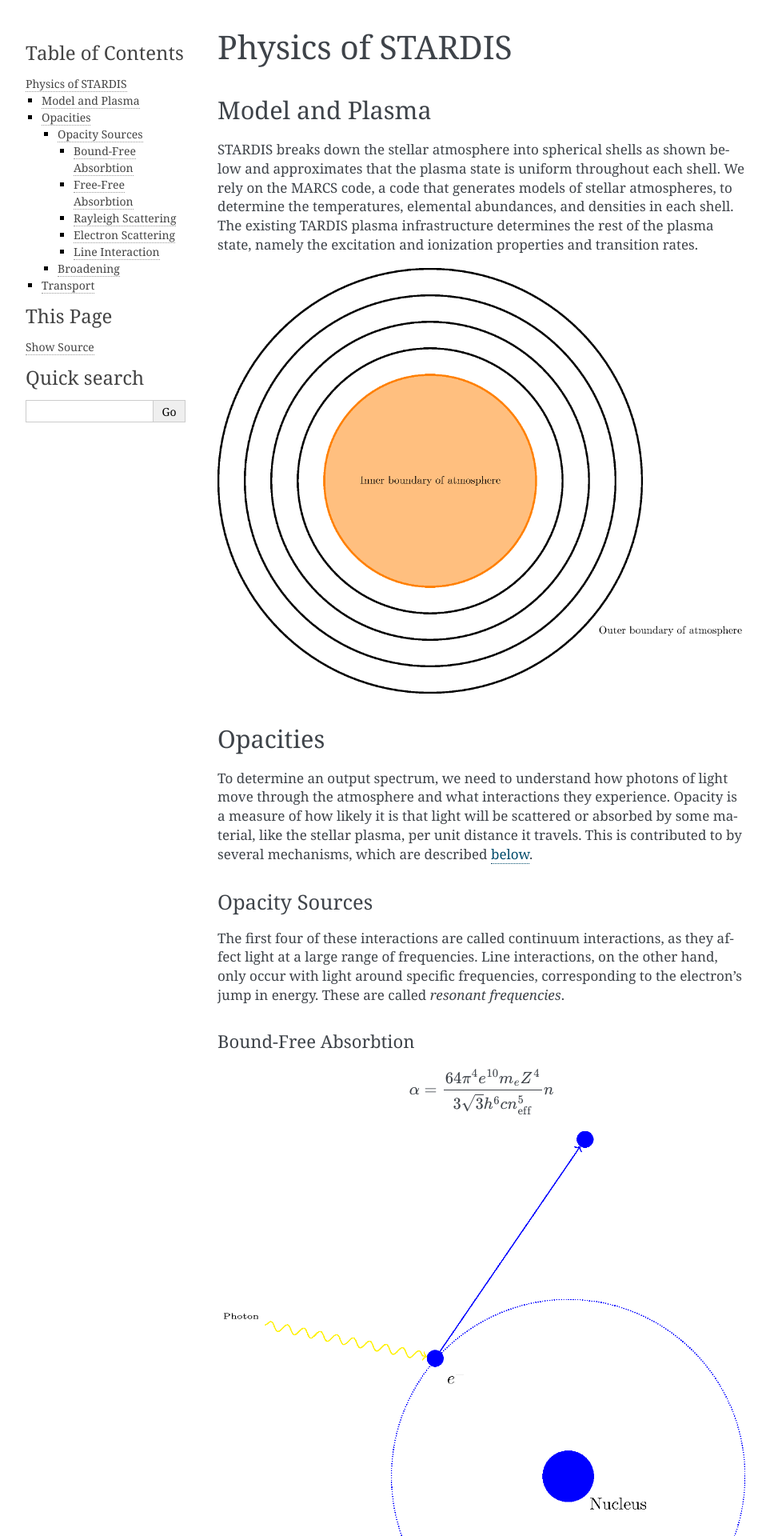
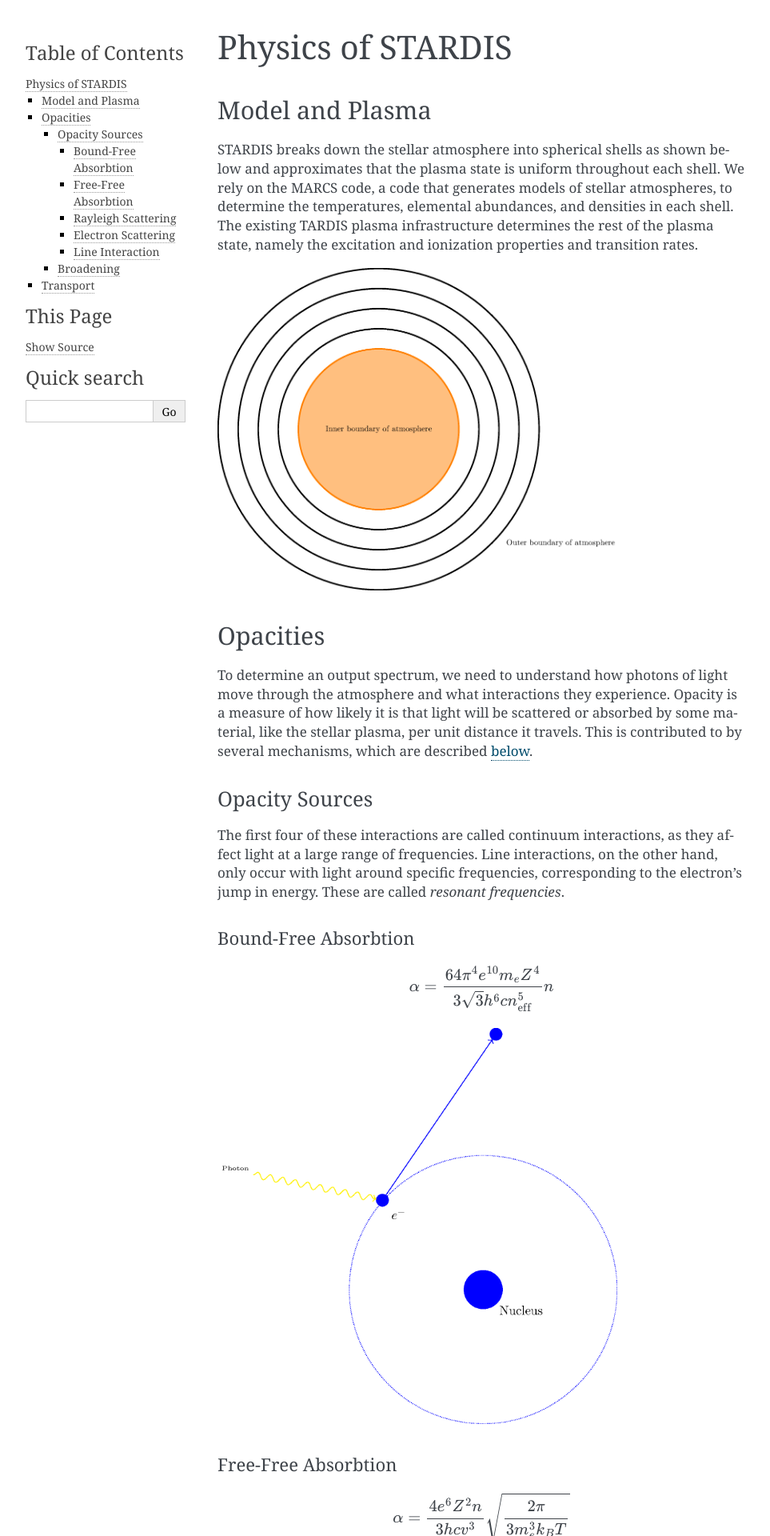
Before and after one commit to tardis-sn/stardis, a Sphinx documentation site: the page built from docs/physics/physics_of_stardis.rst, in a window 1280 px wide. Shown: the top 1920 px of the page at 80% size, without its empty margins (148-1111 px from the left). Built offline with Sphinx 7.4.7, drawn with Linux system fonts in a browser that asks for light colours; the version number could not be read and is left out.

Commit message:
Change image widths to 500 px (#82)

```diff
--- a/docs/physics/physics_of_stardis.rst
+++ b/docs/physics/physics_of_stardis.rst
@@ -9,7 +9,7 @@
 STARDIS breaks down the stellar atmosphere into spherical shells as shown below and approximates that the plasma state is uniform throughout each shell. We rely on the MARCS code, a code that generates models of stellar atmospheres, to determine the temperatures, elemental abundances, and densities in each shell. The existing TARDIS plasma infrastructure determines the rest of the plasma state, namely the excitation and ionization properties and transition rates.
 
 .. image:: media/model_and_plasma-1.png
-   :width: 100 %
+   :width: 500 px
    :alt: Diagram showing inner and outer boundaries of the stellar atmosphere
 
 =========
@@ -32,7 +32,7 @@
    \alpha = \frac{64 \pi^4 e^{10} m_e Z^4}{3 \sqrt 3 h^6 c n_{\text{eff}}^5} n
 
 .. image:: media/bound_free_absorbtion-1.png
-   :width: 100 %
+   :width: 500 px
    :alt: Diagram of bound-free absorbtion
 
 
@@ -44,7 +44,7 @@
    \alpha = \frac{4 e^6 Z^2 n}{3 h c v^3} \sqrt{\frac{2 \pi}{3 m_e^3 k_B T}}
 
 .. image:: media/free_free_absorbtion-1.png
-   :width: 100 %
+   :width: 500 px
    :alt: Diagram of free-free absorbtion
 
 
@@ -56,7 +56,7 @@
    \alpha = \sigma_T n \left ( c_4 \left ( \frac{v}{2 v_H} \right )^4 + c_6 \left ( \frac{v}{2 v_H} \right )^6 + c_8 \left ( \frac{v}{2 v_H} \right )^8 \right )
 
 .. image:: media/rayleigh_scattering-1.png
-   :width: 100 %
+   :width: 500 px
    :alt: Diagram of Rayleigh scattering
 
 
@@ -68,7 +68,7 @@
    \alpha = \sigma_T n_E
 
 .. image:: media/electron_scattering-1.png
-   :width: 100 %
+   :width: 500 px
    :alt: Diagram of electron scattering
 
 
@@ -80,7 +80,7 @@
    \alpha = \frac{\pi e^2}{m_e c} n_l f_{lu} \left (1 - \frac{g_l n_u}{g_u n_l} \right ) \phi(v)
 
 .. image:: media/line_interaction-1.png
-   :width: 100 %
+   :width: 500 px
    :alt: Diagram of line interaction
 
 ----------
@@ -132,7 +132,7 @@
 where :math:`\tau = \frac{\alpha l}{\cos \theta}` is the *optical depth*, :math:`l` is the depth of each shell, and :math:`B(v)` is the blackbody distribution.
 
 .. image:: media/transport.png
-   :width: 100 %
+   :width: 500 px
    :alt: A diagram of how the opacity is a function of the angle and frequency of a location in the photosphere
 
 
```
